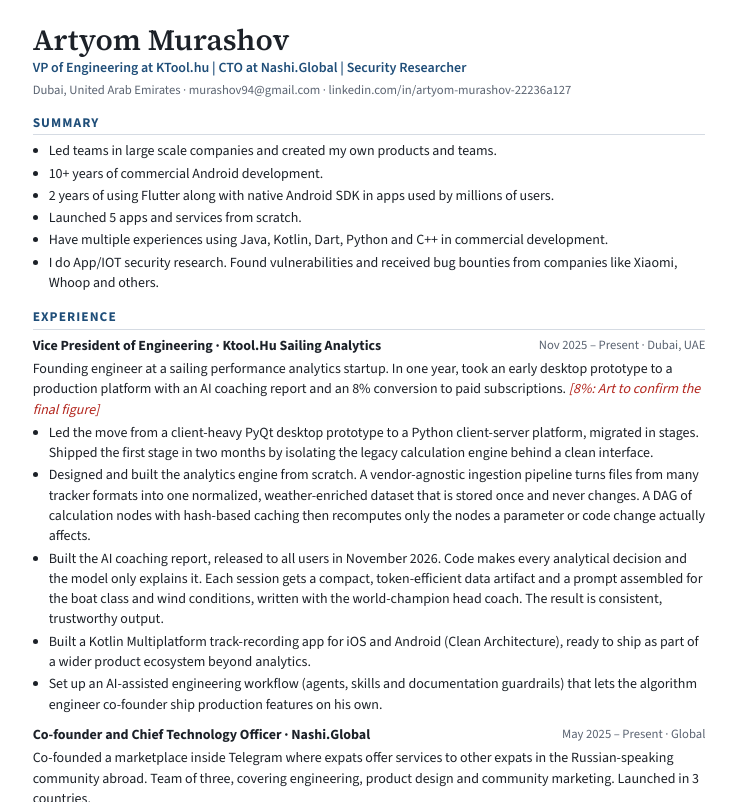
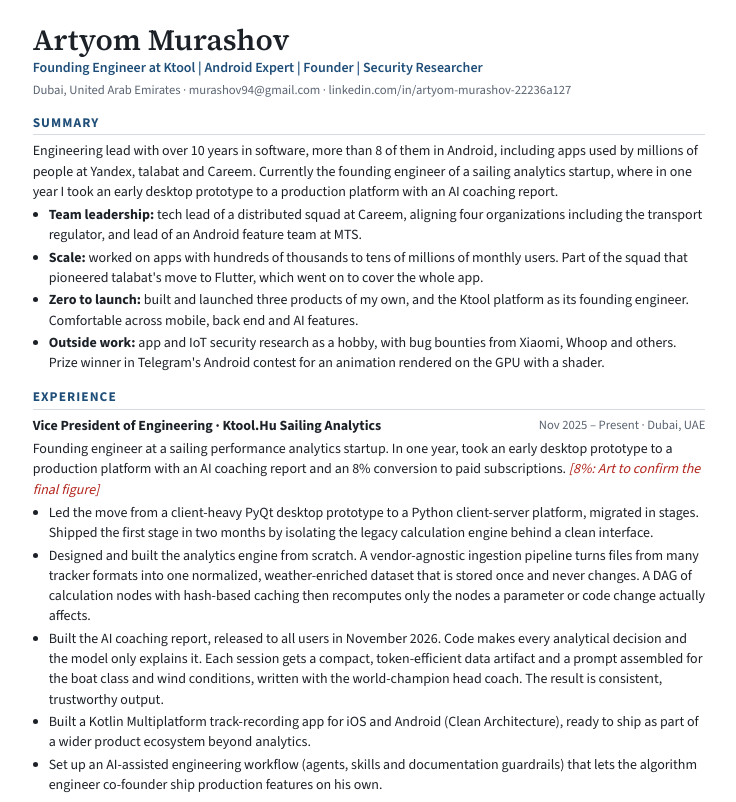
Before and after one commit to Murashov/claude-code-assistant, a plain HTML site: page work/cv/cv.html in a window 1280 px wide. Shown: the top 802 px of the page, without its empty margins (271-1007 px from the left). Drawn offline with nearby package versions, Linux system fonts and the light colour scheme.

Commit message:
CV: headline, summary, skills, languages; career notes in memory
Co-Authored-By: Claude <noreply@anthropic.com>
Claude-Session: https://claude.ai/code/session_01E3v7tWKecC2d1eeGTMP2ep

```diff
--- a/work/cv/cv.html
+++ b/work/cv/cv.html
@@ -26,24 +26,23 @@ li{margin:2px 0}
 <link rel="stylesheet" href="https://fonts.googleapis.com/css2?family=Source+Sans+3:wght@400;600;700&family=Source+Serif+4:wght@600&display=swap">
 
 <div class="page">
-<!-- Working version of the CV. Started 2026-11-24 from the LinkedIn PDF,
-     content kept as on LinkedIn; positions get rewritten one by one,
-     newest first. Target length: 2 A4 pages. -->
+<!-- Working version of the CV, started 2026-11-24 from the LinkedIn PDF.
+     All sections are rewritten in full (this is the LinkedIn-length
+     version). Next step: condense to 2 A4 pages. -->
 
 <header>
   <h1>Artyom Murashov</h1>
-  <div class="headline">VP of Engineering at KTool.hu | CTO at Nashi.Global | Security Researcher</div>
+  <div class="headline">Founding Engineer at Ktool | Android Expert | Founder | Security Researcher</div>
   <div class="contact">Dubai, United Arab Emirates · murashov94@gmail.com · linkedin.com/in/artyom-murashov-22236a127</div>
 </header>
 
 <h2>Summary</h2>
+<p>Engineering lead with over 10 years in software, more than 8 of them in Android, including apps used by millions of people at Yandex, talabat and Careem. Currently the founding engineer of a sailing analytics startup, where in one year I took an early desktop prototype to a production platform with an AI coaching report.</p>
 <ul>
-  <li>Led teams in large scale companies and created my own products and teams.</li>
-  <li>10+ years of commercial Android development.</li>
-  <li>2 years of using Flutter along with native Android SDK in apps used by millions of users.</li>
-  <li>Launched 5 apps and services from scratch.</li>
-  <li>Have multiple experiences using Java, Kotlin, Dart, Python and C++ in commercial development.</li>
-  <li>I do App/IOT security research. Found vulnerabilities and received bug bounties from companies like Xiaomi, Whoop and others.</li>
+  <li><strong>Team leadership:</strong> tech lead of a distributed squad at Careem, aligning four organizations including the transport regulator, and lead of an Android feature team at MTS.</li>
+  <li><strong>Scale:</strong> worked on apps with hundreds of thousands to tens of millions of monthly users. Part of the squad that pioneered talabat's move to Flutter, which went on to cover the whole app.</li>
+  <li><strong>Zero to launch:</strong> built and launched three products of my own, and the Ktool platform as its founding engineer. Comfortable across mobile, back end and AI features.</li>
+  <li><strong>Outside work:</strong> app and IoT security research as a hobby, with bug bounties from Xiaomi, Whoop and others. Prize winner in Telegram's Android contest for an animation rendered on the GPU with a shader.</li>
 </ul>
 
 <h2>Experience</h2>
@@ -174,8 +173,13 @@ li{margin:2px 0}
 <p>Bachelor's degree, Information Technology</p>
 
 <h2>Skills</h2>
-<p>Vue.js · Telegram · Telethon</p>
+<p><strong>Mobile:</strong> Android (Kotlin, Java) · Flutter (Dart) · Kotlin Multiplatform</p>
+<p><strong>Back end and web:</strong> Python · Django · REST APIs · Docker · Vue.js</p>
+<p><strong>AI:</strong> LLM-based product features · AI agents · AI-assisted engineering workflows</p>
+<p><strong>Architecture:</strong> MVI and Redux · Clean Architecture · MVVM · RIBs · data pipelines</p>
+<p><strong>Leadership:</strong> tech lead of distributed teams · cross-company alignment · Scrum · mentoring</p>
+<p><strong>Also:</strong> Telegram bots and mini apps · C++ · app and IoT security research</p>
 
 <h2>Languages</h2>
-<p>Russian (Native or Bilingual) · English (Full Professional)</p>
+<p>Russian (native) · English (C2) · Portuguese (A2)</p>
 </div>
```
Also changed, not shown: 3 other files.
